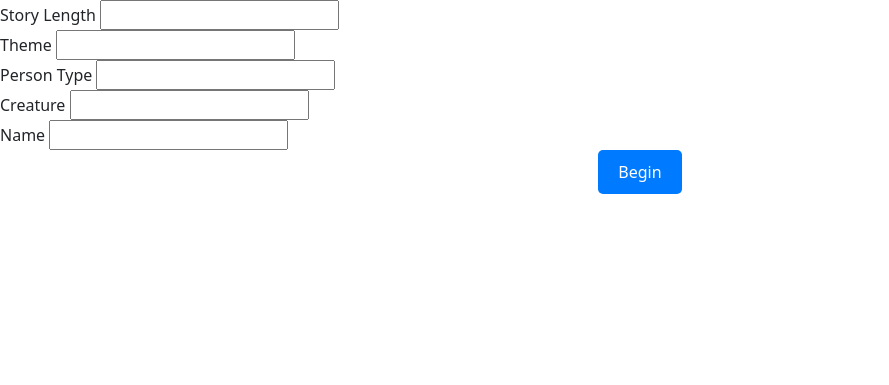
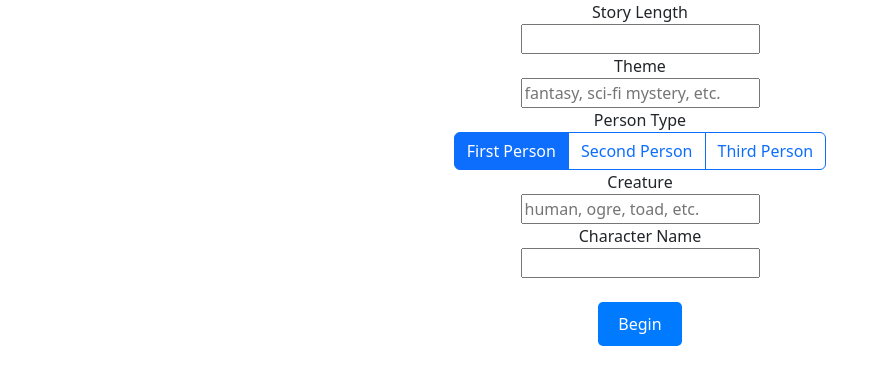
Before and after one commit to meetkpatel20/AI_Cap, a Flask app: page / in a window 1280 px wide. Shown: the top 385 px of the page, without its empty margins (0-889 px from the left). Run offline with Flask 3, Linux system fonts and the light colour scheme.

Commit message:
radio button and story format

```diff
--- a/app/static/styles/start.css
+++ b/app/static/styles/start.css
@@ -45,3 +45,7 @@ h1 {
 .loading{
     text-align: center;
 }
+
+form {
+    text-align: center;
+}
--- a/app/templates/start.html
+++ b/app/templates/start.html
@@ -25,24 +25,40 @@
     <form action="/begin" method="get">
         <div>
             <label for="story-length">Story Length</label>
+            <br>
             <input type="number" name="story-length" value="">
         </div>
         <div>
             <label for="theme">Theme</label>
-            <input type="text" name="theme" value="">
+            <br>
+            <input type="text" name="theme" value="" placeholder="fantasy, sci-fi mystery, etc.">
         </div>
         <div>
             <label for="person-type">Person Type</label>
-            <input type="text" name="person-type" value="">
+            <br>
+            <!-- <input type="text" name="person-type" value=""> -->
+            <div class="btn-group" role="group" aria-label="Basic radio toggle button group">
+                <input type="radio" class="btn-check" name="person-type" id="btnradio1" autocomplete="off" value="first person" checked>
+                <label class="btn btn-outline-primary" for="btnradio1">First Person</label>
+
+                <input type="radio" class="btn-check" name="person-type" id="btnradio2" autocomplete="off" value="second person">
+                <label class="btn btn-outline-primary" for="btnradio2">Second Person</label>
+
+                <input type="radio" class="btn-check" name="person-type" id="btnradio3" autocomplete="off" value="third person">
+                <label class="btn btn-outline-primary" for="btnradio3">Third Person</label>
+              </div>
         </div>
         <div>
             <label for="creature">Creature</label>
-            <input type="text" name="creature" value="">
+            <br>
+            <input type="text" name="creature" value="" placeholder="human, ogre, toad, etc.">
         </div>
         <div>
-            <label for="name">Name</label>
+            <label for="name">Character Name</label>
+            <br>
             <input type="name" name="name" value="">
         </div>
+        <br>
         <button type="submit" class="begin-btn" onclick="loadingNotifier()">Begin</button>
     </form>
     <p id="loading" class="loading"></p>
```
Also changed, not shown: app/static/styles/game.css (+8 -2 lines), app/templates/begin.html (+12 -8 lines).
